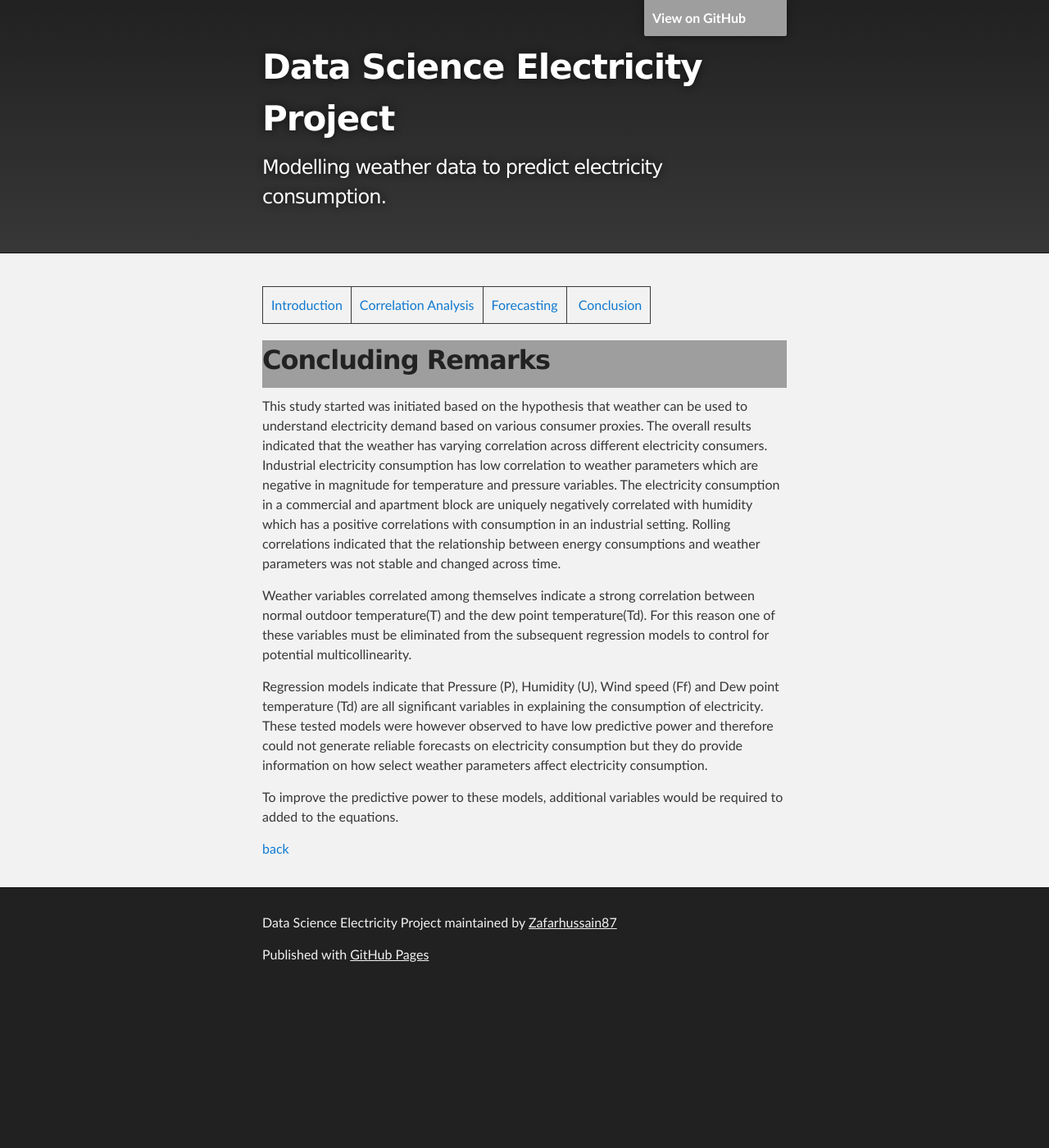
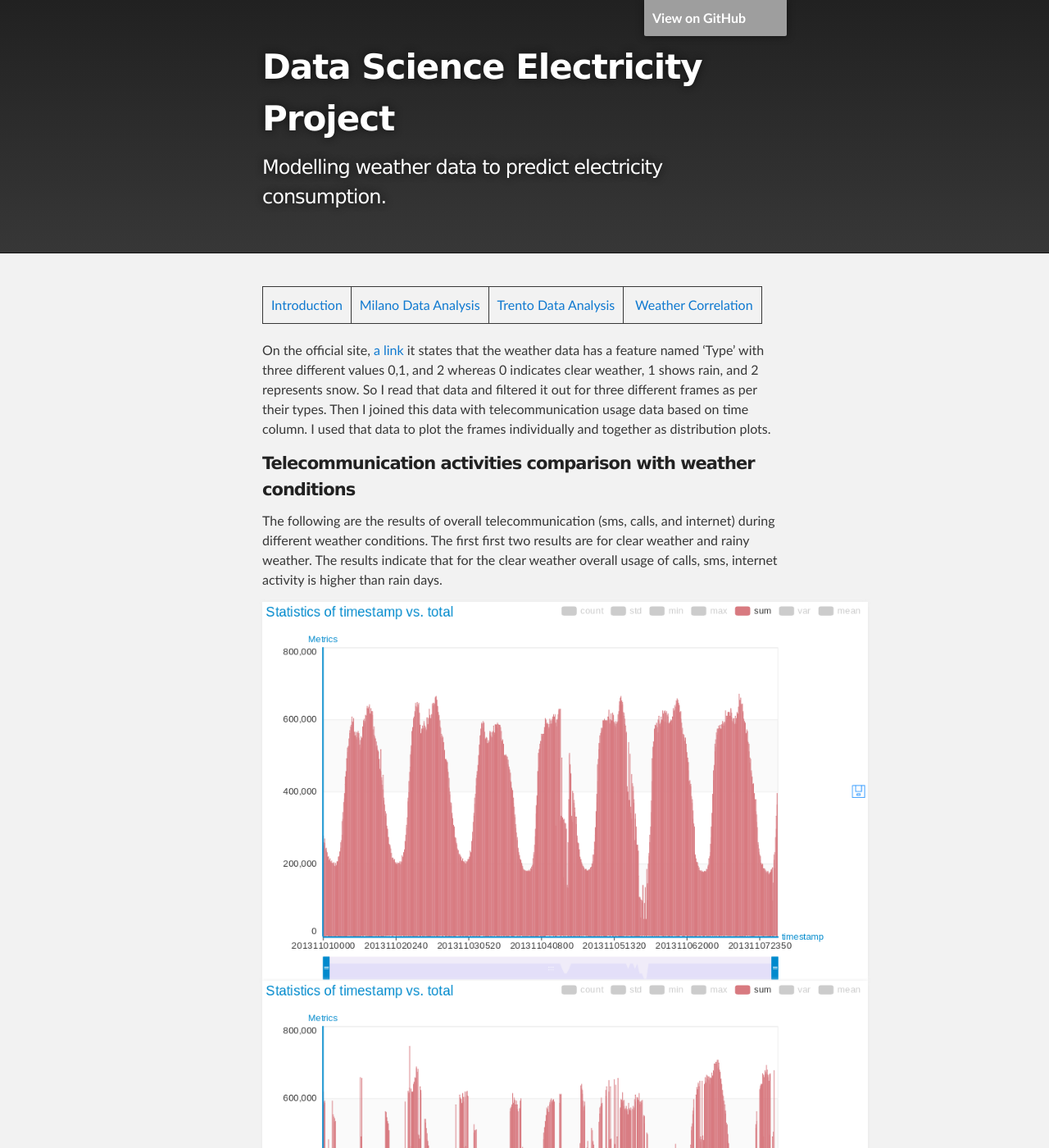
Before and after one commit to Zafarhussain87/Telecom-Italia-Data-Analysis, a Jekyll site: the page built from docs/pages/correlation.md, in a window 1280 px wide and 1400 px high. Shown: the whole window at 82% size. Built offline with Jekyll 4.4.1, drawn with Linux system fonts in a browser that asks for light colours; some of the changed text lies outside the part shown; grey boxes are pictures that could not be loaded.

Commit message:
Update correlation.md

```diff
--- a/docs/pages/correlation.md
+++ b/docs/pages/correlation.md
@@ -2,15 +2,27 @@
 layout: default
 ---
 
-[Introduction](./../index.html) | [Correlation Analysis](./../pages/corr_analysis.html) | [Forecasting](./../pages/forecasting.html) | [Conclusion](./../pages/conclusion.html)
+[Introduction](./../index.html) | [Milano Data Analysis](./../pages/milano.html) | [Trento Data Analysis](./../pages/trento.html) | [Weather Correlation](./../pages/correlation.html)
 
-## Concluding Remarks
-This study started was initiated based on the hypothesis that weather can be used to understand electricity demand based on various consumer proxies. The overall results indicated that the weather has varying correlation across different electricity consumers. Industrial electricity consumption has low correlation to weather parameters which are negative in magnitude for temperature and pressure variables. The electricity consumption in a commercial and apartment block are uniquely negatively correlated with humidity which has a positive correlations with consumption in an industrial setting. Rolling correlations indicated that the relationship between energy consumptions and weather parameters was not stable and changed across time.
+On the official site, [a link](https://dandelion.eu/datagems/SpazioDati/precipitation-milano/description/) it states that the weather data has a feature named ‘Type’ with three different values 0,1, and 2 whereas 0 indicates clear weather, 1 shows rain, and 2 represents snow. So I read that data and filtered it out for three different frames as per their types. Then I joined this data with telecommunication usage data based on time column. I used that data to
+plot the frames individually and together as distribution plots.
 
-Weather variables correlated among themselves indicate a strong correlation between normal outdoor temperature(T) and the dew point temperature(Td). For this reason one of these variables must be eliminated from the subsequent regression models to control for potential multicollinearity.
+#### Telecommunication activities comparison with weather conditions
 
-Regression models indicate that Pressure (P), Humidity (U), Wind speed (Ff) and Dew point temperature (Td) are all significant variables in explaining the consumption of electricity. These tested models were however observed to have low predictive power and therefore could not generate reliable forecasts on electricity consumption but they do provide information on how select weather parameters affect electricity consumption.
+The following are the results of overall telecommunication (sms, calls, and internet) during different weather conditions.  The first first two results are for clear weather and rainy weather. The results indicate that for the clear weather overall usage of calls, sms, internet activity is higher than rain days.
 
-To improve the predictive power to these models, additional variables would be required to added to the equations.
 
-[back](./../pages/conclusion.html)
+![Clear Weather](./../assets/images/clearweather.png)
+![Rain](./../assets/images/rainweather.png)
+
+Similarly, the data suggests that the telecommunication usage for rainy days is higher than the days when it is snowing.
+
+![Snow](./../assets/images/snoweather.png)
+
+To get a more detail understanding, following graph explicits the above described detail in more significant way.
+
+![comparison](./../assets/images/weathercomparison.png)
+
+
+
+[back](./trento.html)
```
